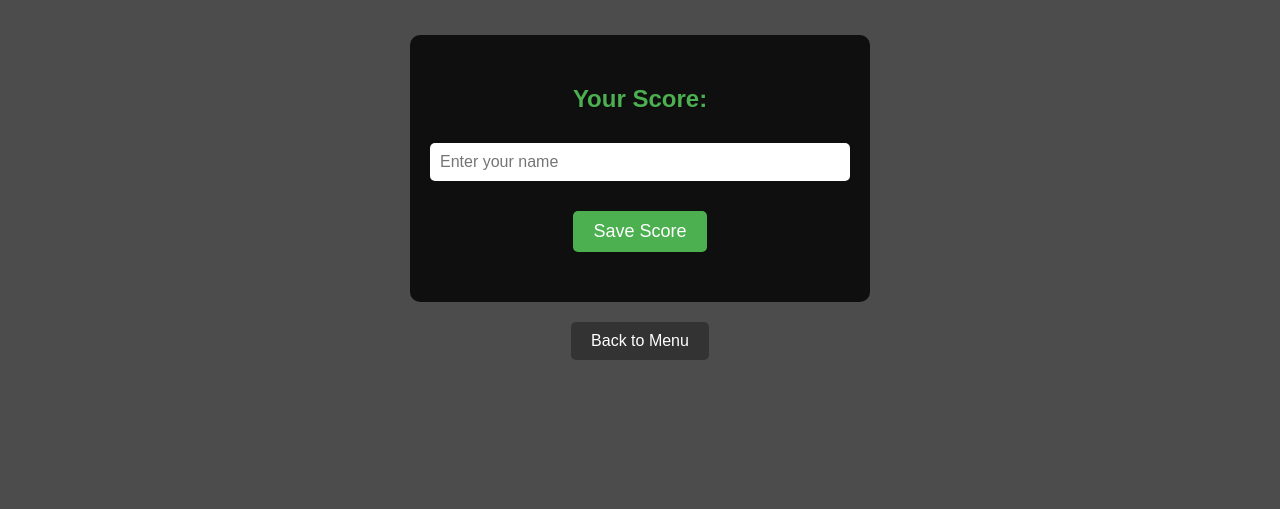
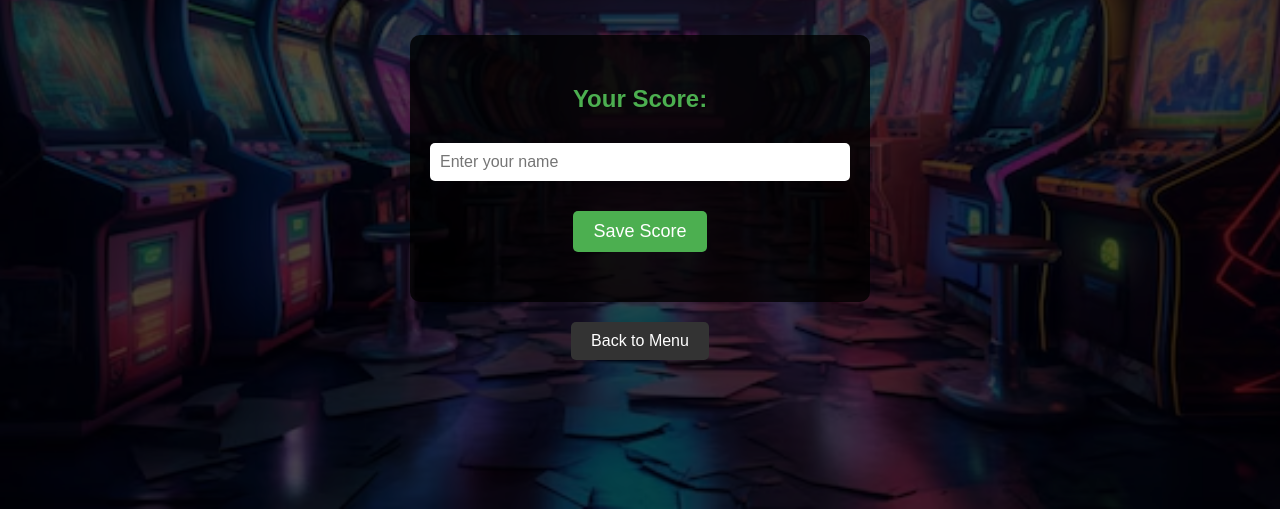
Before and after one commit to imDeiviz/breakout, a plain HTML site: page saveScore.html in a window 1280 px wide. Shown: the part 291-800 px from the top of the page. Drawn offline with Linux system fonts and the light colour scheme; the site is published under a folder, as on GitHub Pages, so addresses that start at the root find nothing.

Commit message:
todo hecho

```diff
--- a/menu/menu-style.css
+++ b/menu/menu-style.css
@@ -8,7 +8,7 @@ body, html {
 
 /* Imagen de fondo */
 body {
-    background-image: url('/images/fondo_menu.jpg'); /* Asegúrate de tener esta imagen */
+    background-image: url('../images/fondo_menu.jpg'); /* Asegúrate de tener esta imagen */
     background-size: cover;
     background-position: center;
     background-repeat: no-repeat;
--- a/menu/saveScore-style.css
+++ b/menu/saveScore-style.css
@@ -1,5 +1,5 @@
 body {
-    background-image: url('/images/fondo-score.avif') !important;
+    background-image: url('../images/fondo-score.avif') !important;
     background-size: cover;
     background-position: center;
     background-repeat: no-repeat;
--- a/style.css
+++ b/style.css
@@ -5,7 +5,7 @@ body {
     display: flex;
     justify-content: center;
     align-items: center;
-    background-image: url('/images/fondo_arkanoid.jpg'); /* Nueva imagen de fondo */
+    background-image: url('../images/fondo_arkanoid.jpg'); /* Nueva imagen de fondo */
     background-color: #222;
     color: white;
     font-family: Arial, sans-serif;
```
